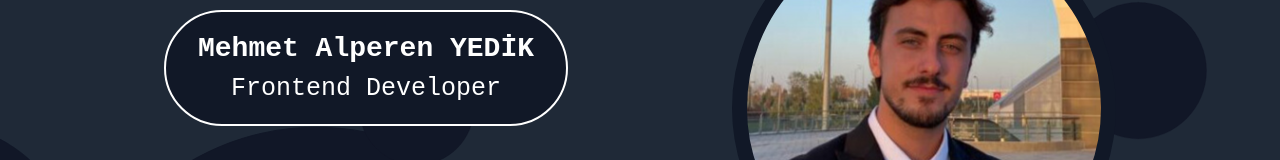
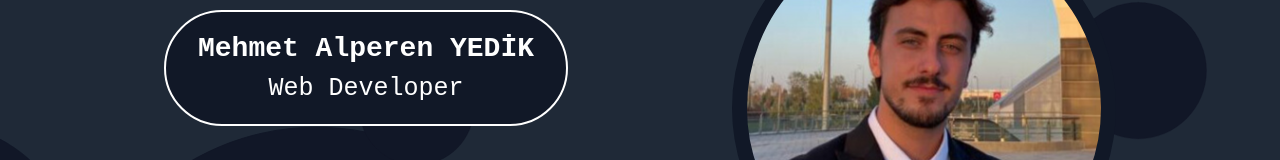
Before and after one commit to Alperen7K/7k-portfolio, a React (Create React App) app: page / in a window 1280 px wide. Shown: the part 412-572 px from the top of the page. Built offline with nearby package versions, Linux system fonts and the light colour scheme.

Commit message:
job title changed

```diff
--- a/src/pages/Home.tsx
+++ b/src/pages/Home.tsx
@@ -27,7 +27,7 @@ export const Home = () => {
       <h1 className="text-center mt-16 lg:mt-0  text-[28px] font-bold">
        Mehmet Alperen YEDİK
       </h1>
-      <h1 className=" text-center text-[25px] ">Frontend Developer</h1>
+      <h1 className=" text-center text-[25px] ">Web Developer</h1>
      </div>
     </div>
    </div>
```
